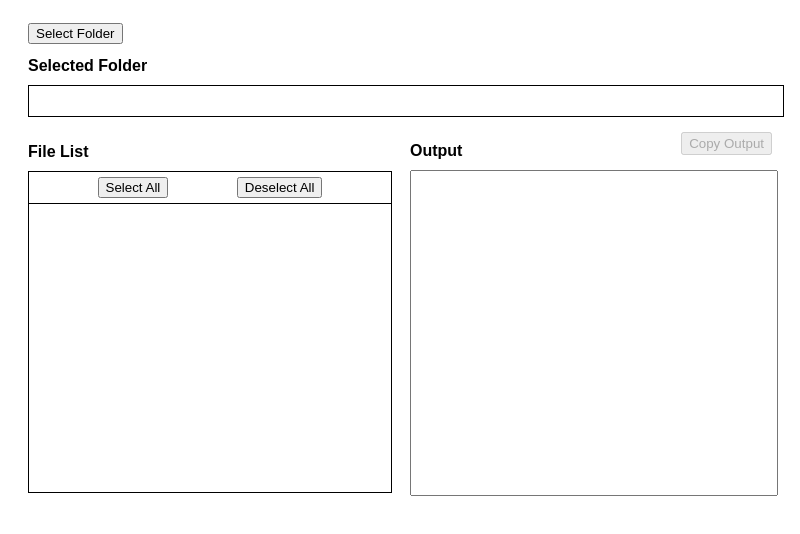
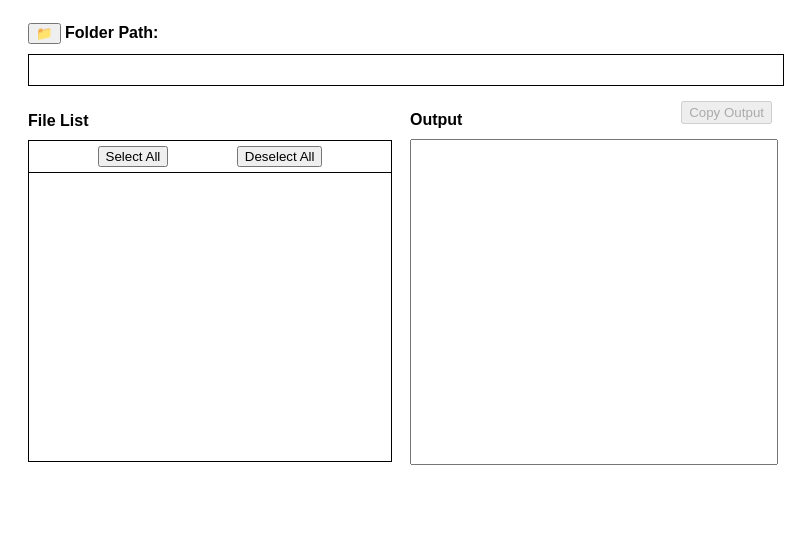
Before and after one commit to AminSajedian/Content-Collector, an Electron app: page index.html in a window 800 px wide. Shown: the part 68-602 px from the top of the page. Drawn offline with Linux system fonts and the light colour scheme.

Commit message:
add ascii folder icon

```diff
--- a/index.html
+++ b/index.html
@@ -12,14 +12,14 @@
       button {
         margin: 5px 0;
       }
-      #selected-folder-title {
+      #folder-path-title {
         margin-top: 8px;
         margin-bottom: 0;
       }
       #folder-path {
         width: 100%;
         padding: 5px;
-        margin-top: 10px;
+        margin-top: 5px;
         border: solid black 1px;
         min-height: 20px;
       }
@@ -83,8 +83,8 @@
   </head>
   <body>
     <h1>File Content Picker</h1>
-    <button id="select-folder">Select Folder</button>
-    <h4 id="selected-folder-title">Selected Folder</h4>
+
+    <h4 id="folder-path-title"><button id="select-folder">📁</button> Folder Path:</h4>
     <input type="text" id="folder-path" />
     <div id="error-message" style="color: red; margin-top: 10px;"></div>
     <div id="content">
--- a/renderer.js
+++ b/renderer.js
@@ -131,7 +131,7 @@ const displayFolderContents = async (folderPath) => {
       errorMessageElement.textContent = "";
     }
   } catch (error) {
-    // console.error(`Failed to display folder contents: ${error.message}`);
+    console.error(`Failed to display folder contents: ${error.message}`);
 
     // Clear the file list and output
     document.getElementById("file-list").innerHTML = "";
```
